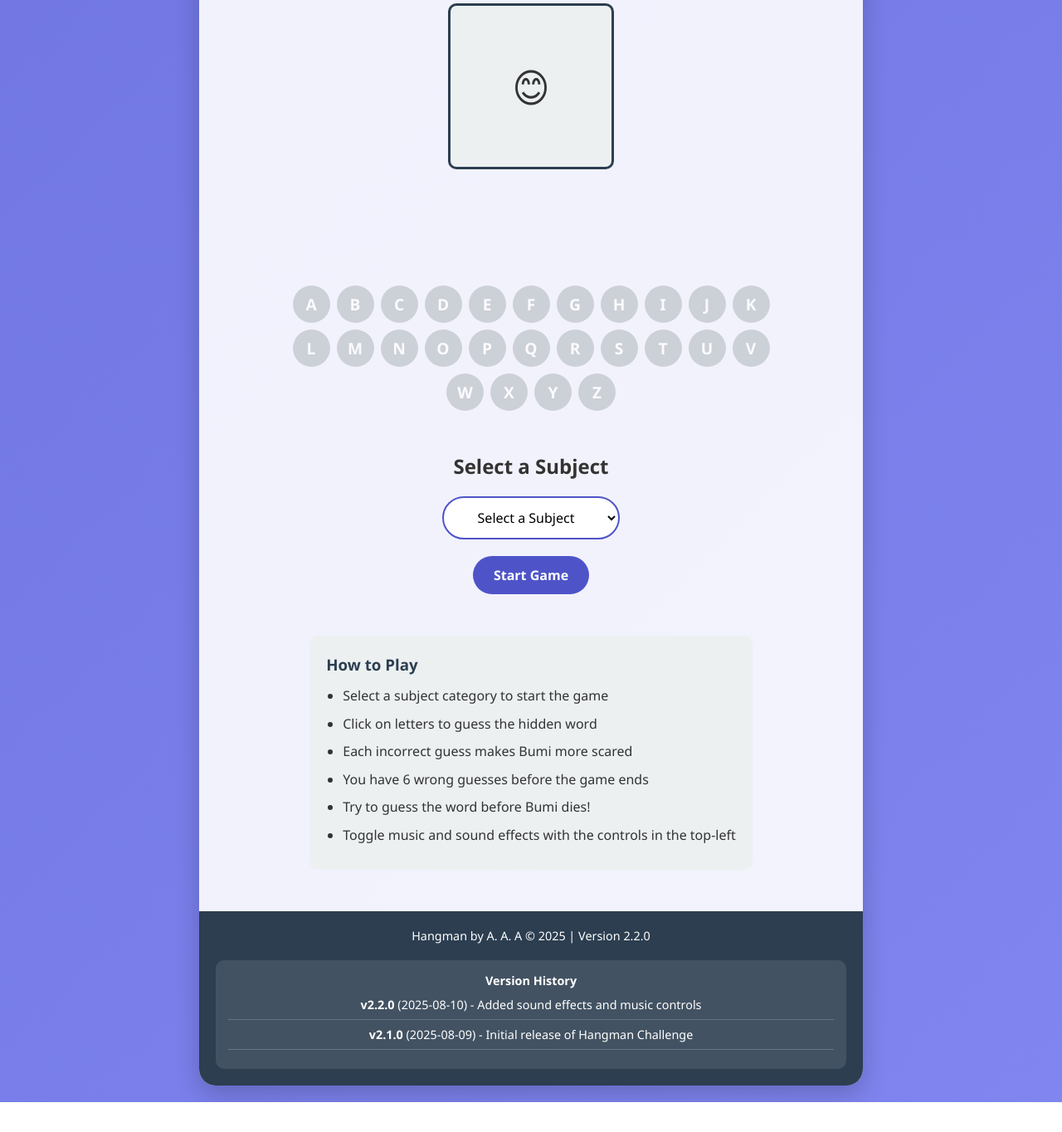
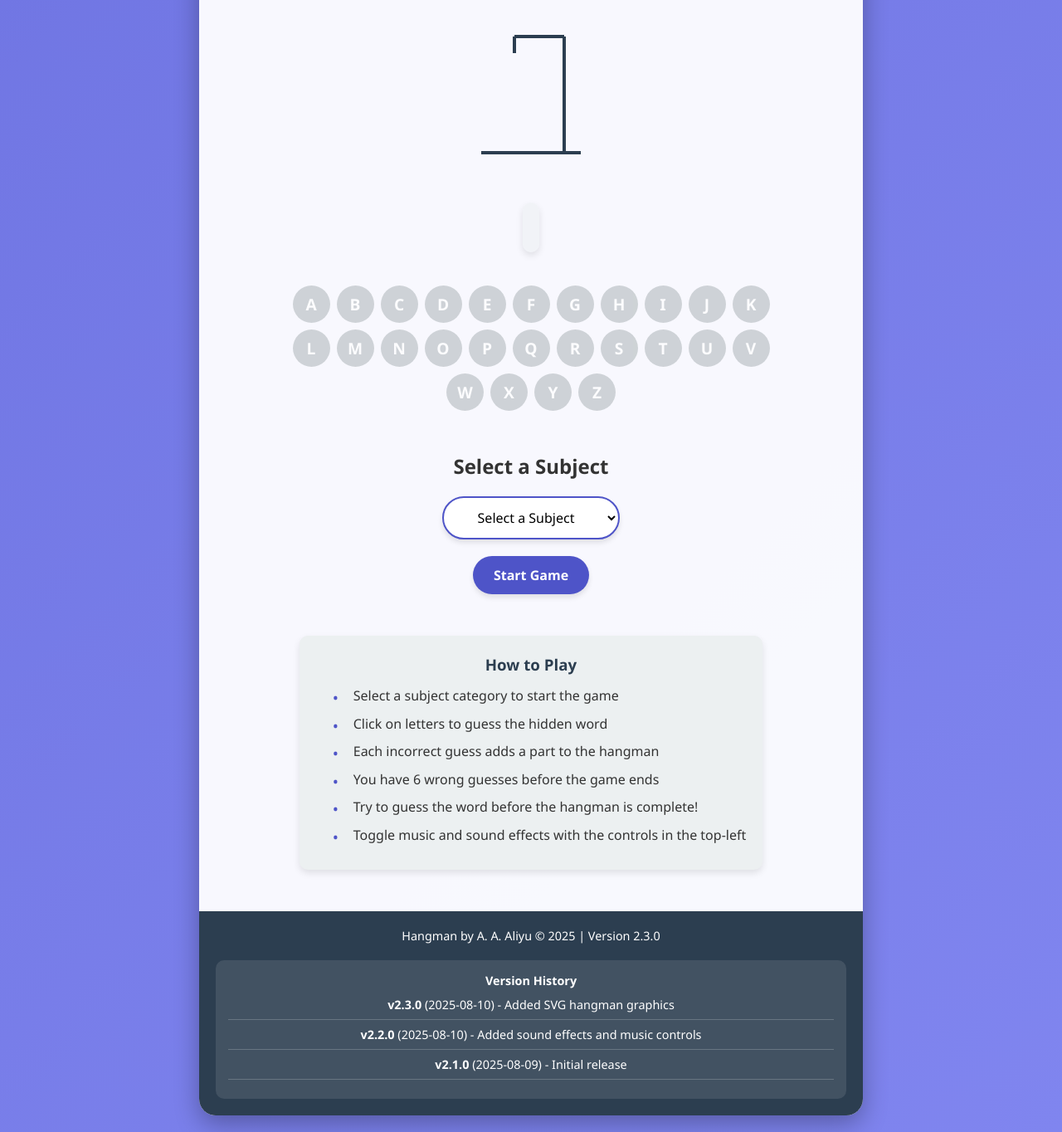
Before and after one commit to aaaliyu269/hangman, a plain HTML site: page index.html in a window 1280 px wide. Shown: the part 265-1629 px from the top of the page at 83% size. Before the commit the page ends 1593 px from the top, so only its background shows below. Drawn offline with Linux system fonts and the light colour scheme.

Commit message:
Update index.html

```diff
--- a/index.html
+++ b/index.html
@@ -3,12 +3,7 @@
 <head>
     <meta charset="UTF-8">
     <meta name="viewport" content="width=device-width, initial-scale=1.0">
-    <title>Word Guess | Version 2.2.0</title>
-
-    <!-- Version tracking -->
-    <meta name="version" content="2.2.0">
-    <meta name="build-date" content="2025-08-10">
-
+    <title>Hangman Word Challenge | by A. A. Aliyu</title>
     <style>
         :root {
             --primary: #4e54c8;
@@ -50,9 +45,9 @@
         .container {
             width: 100%;
             max-width: 800px;
-            background: rgba(255, 255, 255, 0.9);
+            background: rgba(255, 255, 255, 0.95);
             border-radius: 20px;
-            box-shadow: 0 10px 30px rgba(0, 0, 0, 0.2);
+            box-shadow: 0 10px 30px rgba(0, 0, 0, 0.3);
             overflow: hidden;
             position: relative;
         }
@@ -123,6 +118,7 @@
             padding: 15px;
             border-radius: 10px;
             font-weight: bold;
+            box-shadow: 0 3px 10px rgba(0,0,0,0.1);
         }
 
         .score-item {
@@ -131,18 +127,14 @@
 
         .hangman-container {
             margin: 20px 0;
+            width: 200px;
+            height: 200px;
+            position: relative;
         }
 
-        .hangman-image {
-            width: 200px;
-            height: 200px;
-            background: var(--light);
-            border-radius: 10px;
-            display: flex;
-            align-items: center;
-            justify-content: center;
-            font-size: 3rem;
-            border: 3px solid var(--dark);
+        .hangman-svg {
+            width: 100%;
+            height: 100%;
         }
 
         .word-display {
@@ -153,6 +145,11 @@
             text-align: center;
             min-height: 60px;
             color: var(--dark);
+            font-weight: bold;
+            padding: 10px;
+            background: rgba(236, 240, 241, 0.5);
+            border-radius: 10px;
+            box-shadow: 0 4px 8px rgba(0,0,0,0.1);
         }
 
         .letters-container {
@@ -178,26 +175,35 @@
             display: flex;
             align-items: center;
             justify-content: center;
+            box-shadow: 0 4px 6px rgba(0,0,0,0.1);
         }
 
         .letter-btn:hover:not(:disabled) {
             background: var(--secondary);
             transform: translateY(-3px);
-            box-shadow: 0 5px 10px rgba(0, 0, 0, 0.1);
+            box-shadow: 0 6px 10px rgba(0, 0, 0, 0.15);
         }
 
         .letter-btn:disabled {
             background: #bdc3c7;
             cursor: not-allowed;
             opacity: 0.7;
+            transform: none;
+            box-shadow: none;
         }
 
         .game-end {
             text-align: center;
-            padding: 20px;
+            padding: 30px;
             margin: 20px 0;
             border-radius: 10px;
             display: none;
+            animation: fadeIn 0.5s ease;
+        }
+
+        @keyframes fadeIn {
+            from { opacity: 0; transform: translateY(20px); }
+            to { opacity: 1; transform: translateY(0); }
         }
 
         .win-message {
@@ -213,12 +219,14 @@
         .game-end h3 {
             font-size: 1.8rem;
             margin-bottom: 15px;
+            color: var(--dark);
         }
 
         .controls {
             display: flex;
             gap: 15px;
             margin-top: 20px;
+            justify-content: center;
         }
 
         .btn {
@@ -233,6 +241,7 @@
             align-items: center;
             justify-content: center;
             gap: 8px;
+            box-shadow: 0 4px 6px rgba(0,0,0,0.1);
         }
 
         .btn-primary {
@@ -243,7 +252,7 @@
         .btn-primary:hover {
             background: var(--secondary);
             transform: translateY(-3px);
-            box-shadow: 0 5px 15px rgba(0, 0, 0, 0.2);
+            box-shadow: 0 6px 12px rgba(0, 0, 0, 0.15);
         }
 
         .btn-success {
@@ -251,9 +260,19 @@
             color: white;
         }
 
+        .btn-success:hover {
+            background: #43a047;
+            transform: translateY(-3px);
+        }
+
         .btn-warning {
             background: var(--warning);
             color: white;
+        }
+
+        .btn-warning:hover {
+            background: #f57c00;
+            transform: translateY(-3px);
         }
 
         .subject-selector {
@@ -274,6 +293,7 @@
             width: 100%;
             max-width: 300px;
             text-align: center;
+            box-shadow: 0 4px 6px rgba(0,0,0,0.1);
         }
 
         .instructions {
@@ -282,19 +302,32 @@
             border-radius: 10px;
             margin: 20px 0;
             line-height: 1.6;
+            box-shadow: 0 4px 8px rgba(0,0,0,0.1);
         }
 
         .instructions h3 {
             margin-bottom: 10px;
             color: var(--dark);
+            text-align: center;
         }
 
         .instructions ul {
             padding-left: 20px;
+            list-style-type: none;
         }
 
         .instructions li {
             margin-bottom: 8px;
+            position: relative;
+            padding-left: 25px;
+        }
+
+        .instructions li:before {
+            content: "•";
+            color: var(--primary);
+            position: absolute;
+            left: 0;
+            font-size: 1.2rem;
         }
 
         footer {
@@ -335,7 +368,7 @@
                 letter-spacing: 6px;
             }
 
-            .hangman-image {
+            .hangman-container {
                 width: 150px;
                 height: 150px;
             }
@@ -364,9 +397,9 @@
                 <button id="music-toggle" class="sound-btn active">🎵</button>
                 <button id="sfx-toggle" class="sound-btn active">🔊</button>
             </div>
-            <h1>🎮 Word Guess Challenge</h1>
-            <p>Guess the word, keep Bumi safe!</p>
-            <div class="version-info">Version: 2.2.0</div>
+            <h1>🎮 Hangman Word Challenge</h1>
+            <p>Guess the word before the hangman is complete!</p>
+            <div class="version-info">Version: 2.3.0</div>
         </header>
 
         <main class="game-container">
@@ -386,9 +419,9 @@
             </div>
 
             <div class="hangman-container">
-                <div class="hangman-image" id="hangman-image">
-                    😊
-                </div>
+                <svg class="hangman-svg" id="hangman-svg" viewBox="0 0 200 200" preserveAspectRatio="xMidYMid meet">
+                    <!-- SVG will be generated here -->
+                </svg>
             </div>
 
             <div class="word-display" id="word-display">
@@ -443,23 +476,26 @@
                 <ul>
                     <li>Select a subject category to start the game</li>
                     <li>Click on letters to guess the hidden word</li>
-                    <li>Each incorrect guess makes Bumi more scared</li>
+                    <li>Each incorrect guess adds a part to the hangman</li>
                     <li>You have 6 wrong guesses before the game ends</li>
-                    <li>Try to guess the word before Bumi dies!</li>
+                    <li>Try to guess the word before the hangman is complete!</li>
                     <li>Toggle music and sound effects with the controls in the top-left</li>
                 </ul>
             </div>
         </main>
 
         <footer>
-            <p>Hangman by A. A. A &copy; 2025 | Version 2.2.0</p>
+            <p>Hangman by A. A. Aliyu &copy; 2025 | Version 2.3.0</p>
             <div class="version-history">
                 <h4>Version History</h4>
+                <div class="version-item">
+                    <strong>v2.3.0</strong> (2025-08-10) - Added SVG hangman graphics
+                </div>
                 <div class="version-item">
                     <strong>v2.2.0</strong> (2025-08-10) - Added sound effects and music controls
                 </div>
                 <div class="version-item">
-                    <strong>v2.1.0</strong> (2025-08-09) - Initial release of Hangman Challenge
+                    <strong>v2.1.0</strong> (2025-08-09) - Initial release
                 </div>
             </div>
         </footer>
@@ -468,36 +504,31 @@
     <!-- Audio elements for sound effects - using local files in an "audio" folder -->
     <audio id="background-music" loop>
         <source src="audio/background-music.mp3" type="audio/mpeg">
-        Your browser does not support the audio element.
     </audio>
     <audio id="correct-sound">
         <source src="audio/Open Up.mp3" type="audio/mpeg">
-        Your browser does not support the audio element.
     </audio>
     <audio id="wrong-sound">
         <source src="audio/Ping.mp3" type="audio/mpeg">
-        Your browser does not support the audio element.
     </audio>
     <audio id="win-sound">
         <source src="audio/win-sound.mp3" type="audio/mpeg">
-        Your browser does not support the audio element.
     </audio>
     <audio id="lose-sound">
         <source src="audio/lose-sound.mp3" type="audio/mpeg">
-        Your browser does not support the audio element.
     </audio>
 
     <script>
         // Game data with words for different subjects
         const wordsBySubject = {
             accounting: ["ASSET", "LIABILITY", "EQUITY", "DEBIT", "CREDIT", "REVENUE", "EXPENSE", "JOURNAL", "LEDGER", "BALANCE", "ACCOUNT", "FINANCE", "BUDGET", "FISCAL", "AUDIT", "INCOME", "TAXES", "RECEIVABLE", "PAYABLE", "DEPRECIATION", "PROFIT", "LOSS"],
-            biology: ["CELL", "GENE", "DNA", "PROTEIN", "PHOTOSYNTHESIS", "ORGANISM", "ECOSYSTEM", "BIOME", "MUTUALISM", "PARASITISM", "HEREDITY", "EVOLUTION", "MITOCHONDRIA", "CHLOROPLAST", "NUCLEUS", "BACTERIA", "VIRUS", "SPECIES", "BIOSPHERE", "NICHE", "RESPIRATION", "POPULATION", "MUTATION", "ENZYME", "CHROMOSOME"],
+            biology: ["CELL", "GENE", "DNA", "PROTEIN", "PHOTOSYNTHESIS", "ORGANISM", "ECOSYSTEM", "BIOME", "MUTUALISM", "PARASITISM", "NICHE", "HEREDITY", "EVOLUTION", "MITOCHONDRIA", "CHLOROPLAST", "NUCLEUS", "BACTERIA", "VIRUS", "SPECIES", "BIOSPHERE", "RESPIRATION", "POPULATION", "MUTATION", "ENZYME", "CHROMOSOME"],
             building: ["CONCRETE", "FOUNDATION", "SCAFFOLD", "PLUMBING", "CARPENTRY", "WIRING", "BRICKLAYING", "ROOFING", "MASONRY", "INSULATION", "PLANNING", "BLUEPRINT", "SQUARE", "LEVEL", "HAMMER", "NAIL", "GIRDER", "TRUSS", "DRYWALL", "DUCTWORK", "FAUCET", "GUTTER"],
             chemistry: ["ELEMENT", "ATOM", "MOLECULE", "BONDING", "CATALYST", "SOLUTION", "REACTION", "COMPOUND", "ACID", "BASE", "ALKALINE", "PERIODIC", "NEUTRON", "PROTON", "ELECTRON", "ISOTOPE", "OXIDATION", "REDUCTION", "POLYMER", "SYNTHESIS", "VALENCE", "COMBUSTION"],
             law: ["JUDGMENT", "STATUTE", "LAWYER", "COURT", "WITNESS", "JURY", "DEFENSE", "PROSECUTION", "EVIDENCE", "CONTRACT", "TORT", "CONSTITUTION", "LEGISLATION", "CRIMINAL", "CIVIL", "PLAINTIFF", "DEFENDANT", "APPEAL", "SENTENCE", "VERDICT", "SUBPOENA", "ALIBI"],
-            medicine: ["DIAGNOSIS", "SURGERY", "SYMPTOM", "THERAPY", "ANATOMY", "PHYSIOLOGY", "PHARMACY", "MALARIA", "HOSPITAL", "DISEASE", "TREATMENT", "PATHOLOGY", "PHYSIOTHERAPY", "CHEMOTHERAPY", "IMMUNITY", "VIRUS", "BACTERIA", "HEART", "BLOOD", "BRAIN", "PATIENT", "SHOCK", "MALAISE", "DOCTOR", "PRESCRIPTION", "ANTIBIOTIC", "VACCINE"],
+            medicine: ["DIAGNOSIS", "SURGERY", "SYMPTOM", "THERAPY", "ANATOMY", "PHYSIOLOGY", "PHARMACY", "MALARIA", "HOSPITAL", "DISEASE", "TREATMENT", "PATHOLOGY", "IMMUNITY", "PHYSIOTHERAPY", "CHEMOTHERAPY", "VIRUS", "BACTERIA", "HEART", "BLOOD", "BRAIN", "PATIENT", "SHOCK", "MALAISE", "DOCTOR", "PRESCRIPTION", "ANTIBIOTIC", "VACCINE"],
             physics: ["FORCE", "ENERGY", "VECTOR", "MASS", "GRAVITY", "VELOCITY", "ACCELERATION", "MOMENTUM", "WAVELENGTH", "FRICTION", "CIRCUIT", "VOLTAGE", "CURRENT", "MAGNETISM", "NUCLEAR", "THERMODYNAMICS", "PHOTON", "QUASAR", "QUANTUM", "RELATIVITY", "ENTROPY", "DENSITY"],
-            vetMed: ["VETERINARY", "ANIMAL", "ZOONOSIS","DIAGNOSIS", "SURGICAL", "EQUINE", "FELINE", "CANINE", "BOVINE", "RUMINANT", "AVIAN", "SEPTICAEMIA", "RADIOLOGY", "PATHOGENESIS", "HELMINTHOSIS", "PROLAPSE", "DYSTOCIA", "THERIOGENOLOGY", "VETERINARIAN", "VACCINATION", "QUARANTINE", "ANAEMIA", "PYREXIA", "ANOREXIA", "VECTOR", "ASCITIS", "HAEMORRHAGE", "PARASITE", "TREATMENT", "SYMPTOM", "CLINIC", "PATIENT", "HEALTH", "INJECTION", "DISEASE", "ANAESTHESIA", "RABIES", "SUBCUTANEOUS", "ACUTE", "CARDIOMYOPATHY", "SURGEON"],
+            vetMed: ["VETERINARY", "ANIMAL", "ZOONOSIS","DIAGNOSIS", "SURGICAL", "EQUINE", "FELINE", "CANINE", "BOVINE", "RUMINANT", "AVIAN", "SEPTICAEMIA", "RADIOLOGY", "ASCITIS", "HAEMORRHAGE", "VETERINARIAN", "VACCINATION", "PATHOGENESIS", "PROLAPSE", "DYSTOCIA", "HELMINTHOSIS", "THERIOGENELOGY", "QUARANTINE", "ANAEMIA", "PYREXIA", "ANOREXIA", "VECTOR", "PARASITE", "TREATMENT", "SYMPTOM", "CLINIC", "PATIENT", "HEALTH", "INJECTION", "DISEASE", "ANAESTHESIA", "RABIES", "SUBCUTANEOUS", "ACUTE", "CARDIOMYOPATHY", "SURGEON"],
             animals: ["ELEPHANT", "GIRAFFE", "WHALE", "HOESE", "KANGAROO", "PANDA", "CHEETAH", "DOLPHIN", "CROCODILE", "CAMEL", "BUTTERFLY"],
             countries: ["NIGERIA", "SUDAN", "CHAD", "CAMEROON", "BELGIUM", "CHINA", "CANADA", "BRAZIL", "JAPAN", "GERMANY", "AUSTRALIA", "EGYPT", "ARGENTINA", "THAILAND"],
             programming: ["FUNCTION", "VARIABLE", "ALGORITHM", "DATABASE", "FRAMEWORK", "INTERFACE", "JAVASCRIPT", "RESPONSIVE"],
@@ -519,20 +550,57 @@
             sfxEnabled: true
         };
 
-        // Hangman stages (using emoji for simplicity)
+        // Hangman SVG stages
         const hangmanStages = [
-            "😊", // 0 incorrect guesses
-            "😐", // 1
-            "😕", // 2
-            "😟", // 3
-            "😨", // 4
-            "😰", // 5
-            "💀"  // 6 (game over)
+            // Stage 0: Empty
+            `<path d="M40,180 L160,180 M140,180 L140,40 M140,40 L80,40 M80,40 L80,60" stroke="#2c3e50" stroke-width="4" fill="none"/>`,
+
+            // Stage 1: Head
+            `<path d="M40,180 L160,180 M140,180 L140,40 M140,40 L80,40 M80,40 L80,60" stroke="#2c3e50" stroke-width="4" fill="none"/>
+             <circle cx="80" cy="80" r="20" stroke="#2c3e50" stroke-width="4" fill="none"/>`,
+
+            // Stage 2: Body
+            `<path d="M40,180 L160,180 M140,180 L140,40 M140,40 L80,40 M80,40 L80,60" stroke="#2c3e50" stroke-width="4" fill="none"/>
+             <circle cx="80" cy="80" r="20" stroke="#2c3e50" stroke-width="4" fill="none"/>
+             <line x1="80" y1="100" x2="80" y2="140" stroke="#2c3e50" stroke-width="4"/>`,
+
+            // Stage 3: Left Arm
+            `<path d="M40,180 L160,180 M140,180 L140,40 M140,40 L80,40 M80,40 L80,60" stroke="#2c3e50" stroke-width="4" fill="none"/>
+             <circle cx="80" cy="80" r="20" stroke="#2c3e50" stroke-width="4" fill="none"/>
+             <line x1="80" y1="100" x2="80" y2="140" stroke="#2c3e50" stroke-width="4"/>
+             <line x1="80" y1="120" x2="60" y2="100" stroke="#2c3e50" stroke-width="4"/>`,
+
+            // Stage 4: Right Arm
+            `<path d="M40,180 L160,180 M140,180 L140,40 M140,40 L80,40 M80,40 L80,60" stroke="#2c3e50" stroke-width="4" fill="none"/>
+             <circle cx="80" cy="80" r="20" stroke="#2c3e50" stroke-width="4" fill="none"/>
+             <line x1="80" y1="100" x2="80" y2="140" stroke="#2c3e50" stroke-width="4"/>
+             <line x1="80" y1="120" x2="60" y2="100" stroke="#2c3e50" stroke-width="4"/>
+             <line x1="80" y1="120" x2="100" y2="100" stroke="#2c3e50" stroke-width="4"/>`,
+
+            // Stage 5: Left Leg
+            `<path d="M40,180 L160,180 M140,180 L140,40 M140,40 L80,40 M80,40 L80,60" stroke="#2c3e50" stroke-width="4" fill="none"/>
+             <circle cx="80" cy="80" r="20" stroke="#2c3e50" stroke-width="4" fill="none"/>
+             <line x1="80" y1="100" x2="80" y2="140" stroke="#2c3e50" stroke-width="4"/>
+             <line x1="80" y1="120" x2="60" y2="100" stroke="#2c3e50" stroke-width="4"/>
+             <line x1="80" y1="120" x2="100" y2="100" stroke="#2c3e50" stroke-width="4"/>
+             <line x1="80" y1="140" x2="60" y2="160" stroke="#2c3e50" stroke-width="4"/>`,
+
+            // Stage 6: Right Leg (complete)
+            `<path d="M40,180 L160,180 M140,180 L140,40 M140,40 L80,40 M80,40 L80,60" stroke="#2c3e50" stroke-width="4" fill="none"/>
+             <circle cx="80" cy="80" r="20" stroke="#2c3e50" stroke-width="4" fill="none"/>
+             <line x1="80" y1="100" x2="80" y2="140" stroke="#2c3e50" stroke-width="4"/>
+             <line x1="80" y1="120" x2="60" y2="100" stroke="#2c3e50" stroke-width="4"/>
+             <line x1="80" y1="120" x2="100" y2="100" stroke="#2c3e50" stroke-width="4"/>
+             <line x1="80" y1="140" x2="60" y2="160" stroke="#2c3e50" stroke-width="4"/>
+             <line x1="80" y1="140" x2="100" y2="160" stroke="#2c3e50" stroke-width="4"/>
+             <circle cx="75" cy="75" r="2" fill="#2c3e50"/>
+             <circle cx="85" cy="75" r="2" fill="#2c3e50"/>
+             <path d="M70,85 Q80,95 90,85" stroke="#2c3e50" stroke-width="2" fill="none"/>`
         ];
 
         // DOM elements
         const elements = {
-            hangmanImage: document.getElementById("hangman-image"),
+            hangmanSvg: document.getElementById("hangman-svg"),
             wordDisplay: document.getElementById("word-display"),
             lettersContainer: document.getElementById("letters-container"),
             winMessage: document.getElementById("win-message"),
@@ -563,23 +631,14 @@
             createAlphabetButtons();
             updateGameDisplay();
 
-            // Load sound settings from localStorage
-            const savedMusic = localStorage.getItem("musicEnabled");
-            if (savedMusic !== null) {
-                gameState.musicEnabled = savedMusic === "true";
-                elements.musicToggle.classList.toggle("active", gameState.musicEnabled);
-            }
-
-            const savedSfx = localStorage.getItem("sfxEnabled");
-            if (savedSfx !== null) {
-                gameState.sfxEnabled = savedSfx === "true";
-                elements.sfxToggle.classList.toggle("active", gameState.sfxEnabled);
-            }
-
             // Set initial music state
             if (gameState.musicEnabled) {
                 elements.backgroundMusic.volume = 0.3;
-                elements.backgroundMusic.play().catch(e => console.log("Autoplay blocked by browser"));
+                try {
+                    elements.backgroundMusic.play();
+                } catch (e) {
+                    console.log("Autoplay blocked by browser");
+                }
             }
 
             // Event listeners
@@ -601,7 +660,6 @@
         function toggleMusic() {
             gameState.musicEnabled = !gameState.musicEnabled;
             elements.musicToggle.classList.toggle("active", gameState.musicEnabled);
-            localStorage.setItem("musicEnabled", gameState.musicEnabled);
 
             if (gameState.musicEnabled) {
                 elements.backgroundMusic.play();
@@ -614,7 +672,6 @@
         function toggleSfx() {
             gameState.sfxEnabled = !gameState.sfxEnabled;
             elements.sfxToggle.classList.toggle("active", gameState.sfxEnabled);
-            localStorage.setItem("sfxEnabled", gameState.sfxEnabled);
         }
 
         // Play sound effect
@@ -657,11 +714,6 @@
             // Hide win/lose messages
             elements.winMessage.style.display = "none";
             elements.loseMessage.style.display = "none";
-
-            // Play background music if enabled
-            if (gameState.musicEnabled) {
-                elements.backgroundMusic.play();
-            }
 
             updateGameDisplay();
         }
@@ -713,8 +765,9 @@
 
         // Update the game display
         function updateGameDisplay() {
-            // Update hangman image
-            elements.hangmanImage.textContent = hangmanStages[gameState.incorrectGuesses];
+            // Update hangman SVG
+            const stage = Math.min(gameState.incorrectGuesses, hangmanStages.length - 1);
+            elements.hangmanSvg.innerHTML = hangmanStages[stage];
 
             // Update word display
             let displayText = "";
```
